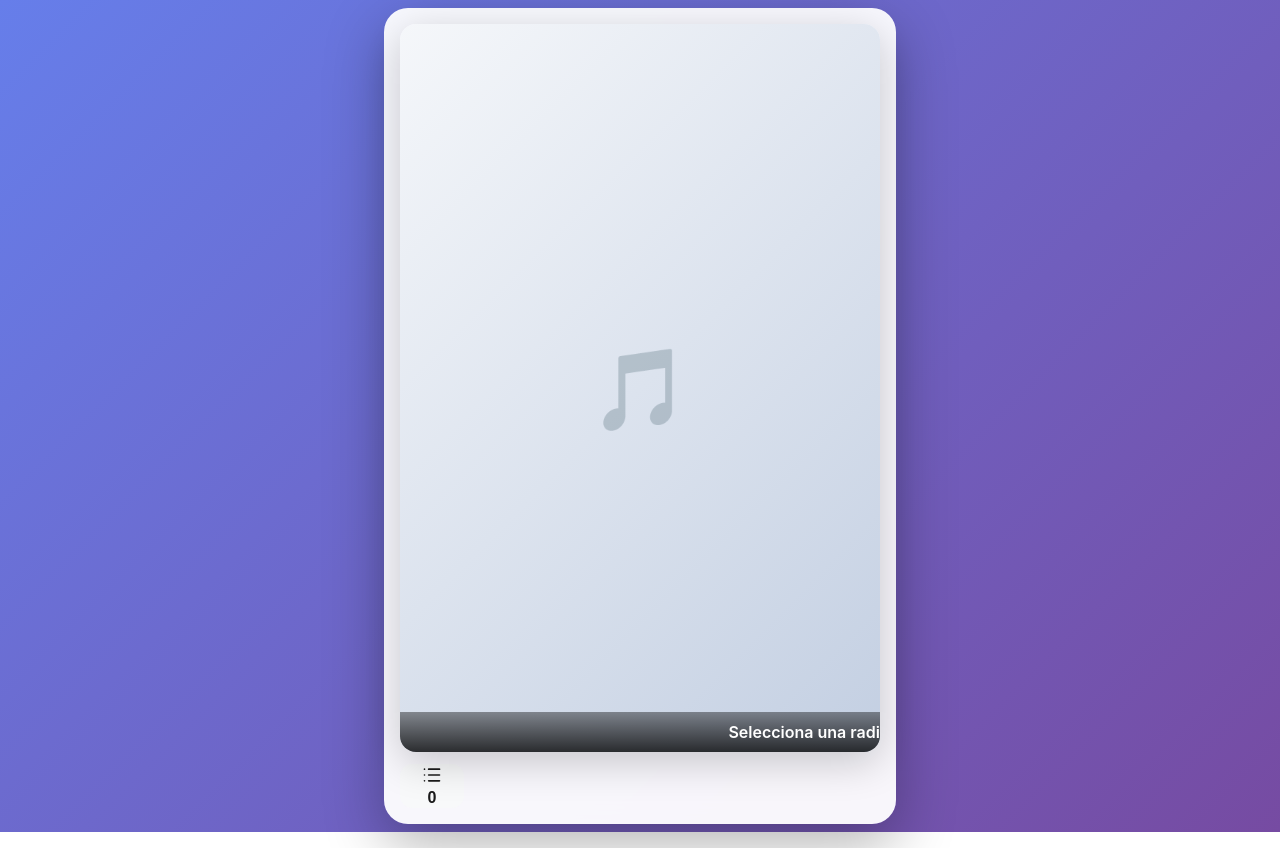
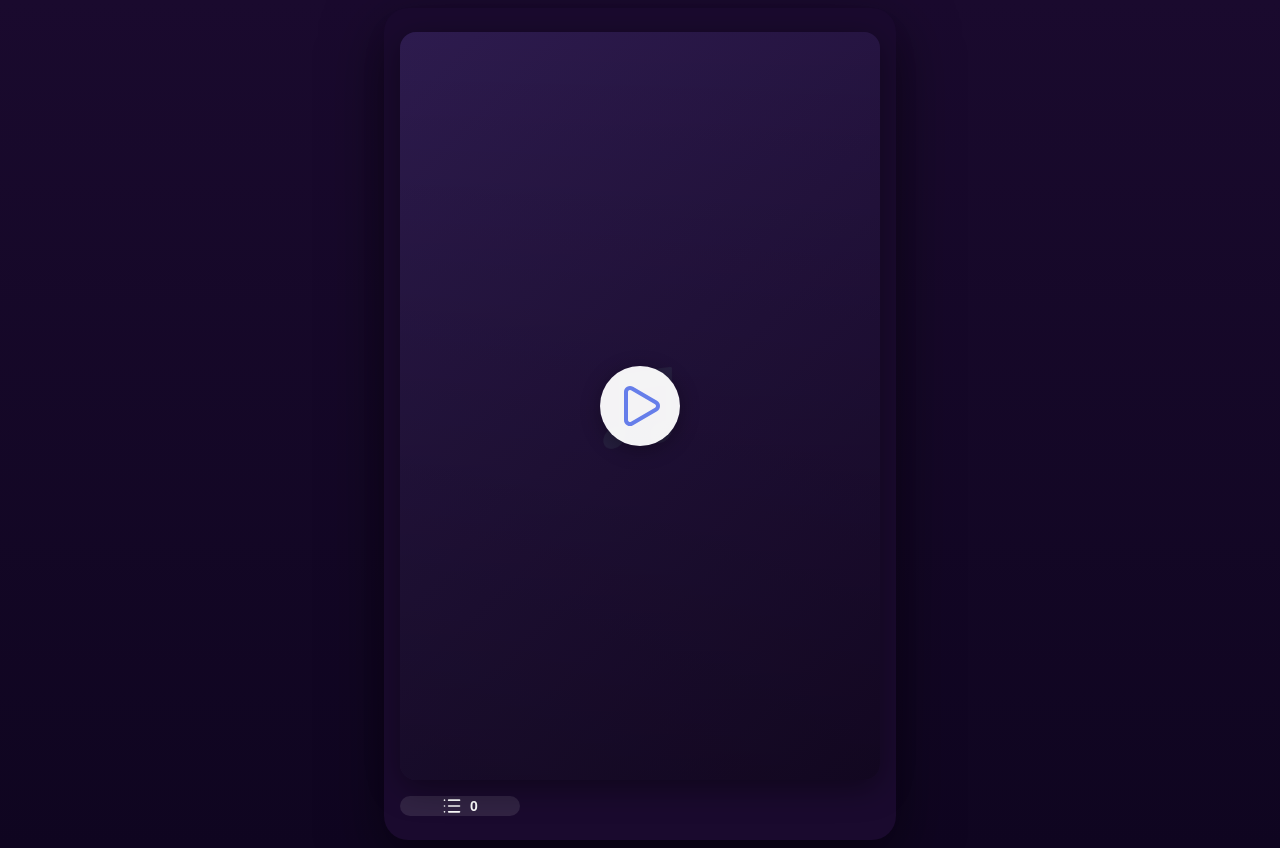
Before and after one commit to juanjorogado/random-radio, a React (Create React App) app: page / in a window 1280 px wide. Built offline with nearby package versions, Linux system fonts and the light colour scheme.

Commit message:
Auto-commit: Sun Dec 14 13:46:00 CET 2025

```diff
--- a/src/RadioApp.css
+++ b/src/RadioApp.css
@@ -6,20 +6,21 @@
   /* Colors */
   --color-primary: #667eea;
   --color-primary-dark: #764ba2;
-  --color-secondary: #f8f9fa;
-  --color-background: #ffffff;
-  --color-text-primary: #1a1a1a;
-  --color-text-secondary: #666666;
-  --color-text-tertiary: #999999;
-  --color-border: #e9ecef;
-  --color-shadow: rgba(0, 0, 0, 0.3);
-  --color-shadow-light: rgba(0, 0, 0, 0.2);
-  --color-overlay: rgba(255, 255, 255, 0.95);
+  --color-secondary: rgba(255, 255, 255, 0.1);
+  --color-background: #1a0a2e;
+  --color-background-dark: #0f0520;
+  --color-text-primary: #ffffff;
+  --color-text-secondary: rgba(255, 255, 255, 0.7);
+  --color-text-tertiary: rgba(255, 255, 255, 0.5);
+  --color-border: rgba(255, 255, 255, 0.15);
+  --color-shadow: rgba(0, 0, 0, 0.5);
+  --color-shadow-light: rgba(0, 0, 0, 0.3);
+  --color-overlay: rgba(26, 10, 46, 0.95);
 
   /* Gradients */
   --gradient-primary: linear-gradient(135deg, var(--color-primary) 0%, var(--color-primary-dark) 100%);
-  --gradient-background: linear-gradient(135deg, #667eea 0%, #764ba2 100%);
-  --gradient-cover: linear-gradient(135deg, #f5f7fa 0%, #c3cfe2 100%);
+  --gradient-background: linear-gradient(180deg, #1a0a2e 0%, #0f0520 100%);
+  --gradient-cover: linear-gradient(135deg, #2d1b4e 0%, #1a0a2e 100%);
 
   /* Spacing */
   --space-xs: 4px;
@@ -104,16 +105,16 @@
 .main-container {
   width: 100%;
   max-width: var(--max-width-player);
-  background: var(--color-overlay);
+  background: var(--color-background);
   border-radius: var(--radius-xl);
-  padding: var(--space-lg);
+  padding: var(--space-2xl) var(--space-lg);
   box-shadow: var(--shadow-lg);
-  backdrop-filter: blur(10px);
   display: flex;
   flex-direction: column;
-  gap: var(--space-md);
+  gap: var(--space-lg);
   height: calc(100vh - 16px);
-  max-height: 800px;
+  max-height: 850px;
+  min-height: 600px;
 }
 
 
@@ -126,13 +127,15 @@
   align-items: center;
   justify-content: center;
   gap: var(--space-sm);
-  padding: var(--space-sm) var(--space-md);
-  background: var(--gradient-primary);
+  padding: var(--space-md);
+  background: var(--color-secondary);
   border-radius: var(--radius-md);
-  color: var(--color-background);
+  color: var(--color-text-primary);
   font-size: var(--font-size-sm);
-  font-weight: var(--font-weight-semibold);
+  font-weight: var(--font-weight-regular);
   flex-shrink: 0;
+  text-transform: uppercase;
+  letter-spacing: 1px;
 }
 
 .station-name-top {
@@ -153,7 +156,7 @@
   flex: 1;
   display: flex;
   flex-direction: column;
-  position: relative;
+  gap: var(--space-lg);
   min-height: 0;
 }
 
@@ -161,7 +164,7 @@
   flex: 1;
   border-radius: var(--radius-lg);
   overflow: hidden;
-  box-shadow: var(--shadow-md);
+  box-shadow: 0 8px 32px rgba(0, 0, 0, 0.4);
   background: var(--gradient-cover);
   display: flex;
   align-items: center;
@@ -179,13 +182,14 @@
   position: absolute;
   top: var(--space-sm);
   right: var(--space-sm);
-  background: rgba(0, 0, 0, 0.7);
-  color: var(--color-background);
+  background: rgba(0, 0, 0, 0.8);
+  color: var(--color-text-primary);
   padding: var(--space-xs) var(--space-md);
   border-radius: var(--space-xl);
   font-size: var(--font-size-xs);
   font-weight: var(--font-weight-regular);
   z-index: 20;
+  border: 1px solid rgba(255, 255, 255, 0.2);
 }
 
 .album-cover-image {
@@ -198,12 +202,13 @@
   width: 50%;
   height: 50%;
   object-fit: contain;
-  opacity: var(--opacity-secondary);
+  opacity: 0.6;
+  filter: brightness(1.2);
 }
 
 .album-cover-placeholder {
   font-size: var(--font-size-icon-xl);
-  opacity: var(--opacity-disabled);
+  opacity: 0.2;
 }
 
 
@@ -217,16 +222,15 @@
   display: flex;
   align-items: center;
   justify-content: center;
-  gap: var(--space-lg);
-  background: rgba(0, 0, 0, 0);
-  opacity: 0;
-  transition: opacity var(--transition-medium), background var(--transition-medium);
+  gap: var(--space-xl);
+  background: linear-gradient(to bottom, rgba(0, 0, 0, 0) 0%, rgba(0, 0, 0, 0.3) 100%);
   z-index: 10;
+  pointer-events: none;
 }
 
-.album-cover:hover .controls-overlay {
-  background: rgba(0, 0, 0, 0.3);
-  opacity: 1;
+.play-button-overlay,
+.skip-button-overlay {
+  pointer-events: auto;
 }
 
 .play-button-overlay {
@@ -240,27 +244,21 @@
   align-items: center;
   justify-content: center;
   cursor: pointer;
-  box-shadow: var(--shadow-md);
+  box-shadow: 0 4px 20px rgba(0, 0, 0, 0.3);
   transition: transform var(--transition-fast), background var(--transition-fast);
-  backdrop-filter: blur(10px);
-}
-
-.play-button-overlay:hover {
-  transform: scale(1.1);
-  background: var(--color-background);
 }
 
 .play-button-overlay:active {
-  transform: scale(1.05);
+  transform: scale(0.95);
 }
 
 .skip-button-overlay {
-  width: 56px;
-  height: 56px;
+  width: 60px;
+  height: 60px;
   border-radius: var(--radius-full);
   border: 2px solid rgba(255, 255, 255, 0.9);
   background: rgba(255, 255, 255, 0.2);
-  color: var(--color-background);
+  color: var(--color-text-primary);
   display: flex;
   align-items: center;
   justify-content: center;
@@ -269,60 +267,49 @@
   backdrop-filter: blur(10px);
 }
 
-.skip-button-overlay:hover {
-  background: rgba(255, 255, 255, 0.95);
-  color: var(--color-primary);
-  transform: scale(1.1);
-}
-
 .skip-button-overlay:active {
-  transform: scale(1.05);
+  transform: scale(0.95);
 }
 
 
 /* ====================================
-   TRACK INFO MARQUEE
+   TRACK INFO (BELOW COVER)
+   ==================================== */
+
+.track-info-below {
+  text-align: center;
+  padding: 0 var(--space-md);
+}
+
+.track-title-main {
+  font-size: var(--font-size-2xl);
+  font-weight: var(--font-weight-bold);
+  color: var(--color-text-primary);
+  margin: 0 0 var(--space-sm) 0;
+  line-height: 1.2;
+}
+
+.track-metadata {
+  font-size: var(--font-size-md);
+  color: var(--color-text-secondary);
+  margin: 0 0 var(--space-xs) 0;
+  font-weight: var(--font-weight-regular);
+}
+
+.track-year {
+  font-size: var(--font-size-sm);
+  color: var(--color-text-tertiary);
+  margin: 0;
+  font-weight: var(--font-weight-regular);
+}
+
+
+/* ====================================
+   TRACK INFO MARQUEE (NOT USED IN NEW DESIGN)
    ==================================== */
 
 .track-info-marquee {
-  position: absolute;
-  bottom: 0;
-  left: 0;
-  right: 0;
-  height: var(--marquee-height);
-  background: linear-gradient(to top, rgba(0, 0, 0, 0.8), rgba(0, 0, 0, 0.4));
-  overflow: hidden;
-  display: flex;
-  align-items: center;
-  border-radius: 0 0 var(--radius-lg) var(--radius-lg);
-}
-
-.marquee-content {
-  display: flex;
-  animation: marquee 20s linear infinite;
-  padding-left: 100%;
-}
-
-.marquee-text {
-  white-space: nowrap;
-  padding-right: 2rem;
-  color: var(--color-background);
-  font-size: var(--font-size-md);
-  font-weight: var(--font-weight-semibold);
-}
-
-@keyframes marquee {
-  0% {
-    transform: translateX(0);
-  }
-  100% {
-    transform: translateX(-50%);
-  }
-}
-
-/* Pausar animación al hacer hover sobre la carátula */
-.album-cover:hover .marquee-content {
-  animation-play-state: paused;
+  display: none;
 }
 
 
@@ -341,57 +328,60 @@
   flex: 1;
   display: grid;
   grid-template-columns: 1fr 1fr;
-  gap: var(--space-sm);
+  gap: var(--space-md);
 }
 
 .clock-compact {
   background: var(--color-secondary);
   border-radius: var(--radius-md);
-  padding: var(--space-sm) var(--space-md);
+  padding: var(--space-md);
   display: flex;
   flex-direction: column;
   align-items: center;
   justify-content: center;
-  gap: 2px;
+  gap: var(--space-xs);
 }
 
 .clock-label-compact {
   font-size: 10px;
   color: var(--color-text-tertiary);
-  font-weight: var(--font-weight-regular);
+  font-weight: var(--font-weight-semibold);
   text-transform: uppercase;
-  letter-spacing: 0.5px;
+  letter-spacing: 1px;
 }
 
 .clock-time-compact {
-  font-size: var(--font-size-lg);
+  font-size: 26px;
   font-weight: var(--font-weight-bold);
   color: var(--color-text-primary);
+  line-height: 1;
 }
 
 .history-button-compact {
-  width: 64px;
+  min-width: 120px;
   background: var(--color-secondary);
   border: none;
   border-radius: var(--radius-md);
   color: var(--color-text-primary);
-  font-weight: var(--font-weight-bold);
+  font-weight: var(--font-weight-semibold);
   cursor: pointer;
   display: flex;
-  flex-direction: column;
+  flex-direction: row;
   align-items: center;
   justify-content: center;
-  gap: var(--space-xs);
-  transition: background var(--transition-fast);
-  font-size: var(--font-size-md);
+  gap: var(--space-sm);
+  transition: background var(--transition-fast), transform var(--transition-fast);
+  font-size: var(--font-size-sm);
+  padding: 0 var(--space-lg);
 }
 
 .history-button-compact:hover {
-  background: var(--color-border);
+  background: rgba(255, 255, 255, 0.15);
+  transform: translateY(-2px);
 }
 
 .history-button-compact:active {
-  transform: scale(0.95);
+  transform: translateY(0);
 }
 
 
@@ -402,9 +392,9 @@
 .history-view {
   width: 100%;
   max-width: var(--max-width-history);
-  background: var(--color-overlay);
+  background: var(--color-background);
   border-radius: var(--radius-xl);
-  padding: var(--space-3xl);
+  padding: var(--space-2xl) var(--space-lg);
   box-shadow: var(--shadow-lg);
   max-height: 90vh;
   display: flex;
@@ -417,7 +407,7 @@
   align-items: center;
   margin-bottom: var(--space-2xl);
   padding-bottom: var(--space-lg);
-  border-bottom: 2px solid var(--color-border);
+  border-bottom: 1px solid var(--color-border);
 }
 
 .history-title {
@@ -428,20 +418,21 @@
 }
 
 .close-button {
-  background: none;
+  background: var(--color-secondary);
   border: none;
-  color: var(--color-text-secondary);
+  color: var(--color-text-primary);
   cursor: pointer;
   padding: var(--space-sm);
   border-radius: var(--radius-sm);
   display: flex;
   align-items: center;
   justify-content: center;
-  transition: background var(--transition-fast);
+  transition: background var(--transition-fast), transform var(--transition-fast);
 }
 
 .close-button:hover {
-  background: var(--color-secondary);
+  background: rgba(255, 255, 255, 0.15);
+  transform: scale(1.05);
 }
 
 
@@ -482,7 +473,13 @@
   margin-bottom: var(--space-md);
   background: var(--color-secondary);
   border-radius: var(--radius-md);
-  border-left: 4px solid var(--color-primary);
+  border-left: 3px solid var(--color-primary);
+  transition: background var(--transition-fast), transform var(--transition-fast);
+}
+
+.history-item:hover {
+  background: rgba(255, 255, 255, 0.15);
+  transform: translateX(4px);
 }
 
 .history-item-title {
```
